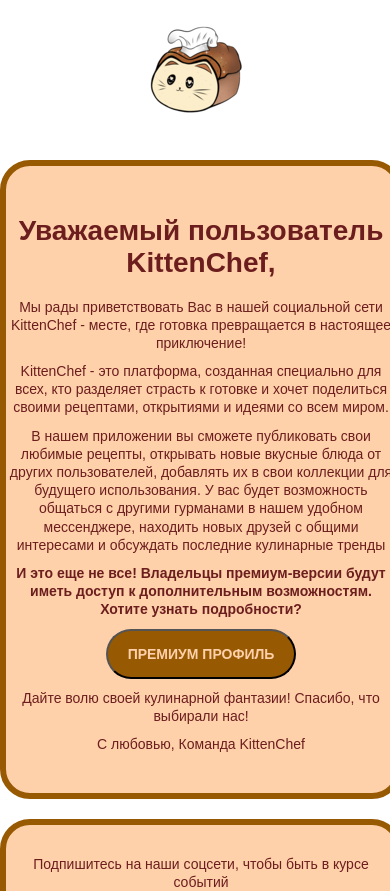
After one commit to paych3ck/kitten_chef, a Flask app: template templates/mail.html in a window 390 px wide. The commit adds this page. Shown: the top 891 px of the page. Run offline with Flask 3, Linux system fonts and the light colour scheme; the template is opened without the code that fills it, so the values that code supplies are empty; grey boxes are pictures that could not be loaded.

Commit message:
шаблон письма
Сделан шаблон пригласительного письма

```diff
--- /dev/null
+++ b/static/css/style_mail.css
@@ -0,0 +1,85 @@
+body {
+    background-color: white;
+    text-align: center;
+    margin: 0;
+    font-family: Arial, Helvetica, sans-serif;
+    font-size: 16px;
+}
+.container-center {
+    text-align: center;
+    word-break: break-word;
+    hyphens: none;
+    border-collapse: collapse !important;
+    vertical-align: top;
+    color: #6c1e1e;
+    font-family: Arial, sans-serif;
+    font-weight: normal;
+    font-size: 14px;
+    margin: 0px auto;
+    padding: 20px 0px;
+}
+p {
+    text-align: center;
+    color: #6c1e1e;
+    font-family: Arial, sans-serif;
+    font-weight: normal;
+    font-size: 14px;
+    line-height: 1.3;
+    margin: 0 0 10px;
+    padding: 0;
+}
+.container-info {
+    padding: 30px 0;
+    margin: 20px auto;
+    border: 6px solid #985903;
+    border-radius: 30px;
+    vertical-align: top;
+    text-align: left;
+    width: 600px;
+    max-width: 100%;
+    position: relative;
+    background-color: #ffd1aa;
+}
+
+.info {
+    word-break: break-word;
+    vertical-align: top;
+    text-align: center;
+    width: 100%;
+    color: #6c1e1e;
+    font-family: Arial, sans-serif;
+    font-weight: normal;
+    font-size: 14px;
+    margin: 0;
+    padding: 0px;
+}
+.container-info a {
+    text-decoration: none;
+    display: inline-block;
+    margin: 0 10px;
+    text-align: center;
+}
+.container-info img {
+    display: inline-block;
+    vertical-align: middle;
+}
+.premium {
+    display: block;
+    line-height: 14px;
+    color: #ffd1aa !important;
+    font-size: 14px !important;
+    border-radius: 30px;
+    -webkit-border-radius: 30px;
+    text-decoration: none;
+    font-weight: bold;
+    font-family: Arial, sans-serif;
+    text-align: center;
+    height: 100%;
+    background-color: #985903;
+    padding: 16px 20px;
+    margin: 0 auto;
+    margin-bottom: 10px;
+}
+.premium:hover{
+    background-color: #603a05;
+}
--- a/templates/login.html
+++ b/templates/login.html
@@ -8,6 +8,7 @@
 </head>
 <body>
   <div class="container">
+    <br><h1>Авторизация</h1>
     <form class="contact-form" method="post">
       <label for="email">E-MAIL</label>
       <input type="text" name='email' id="email">
--- /dev/null
+++ b/templates/mail.html
@@ -0,0 +1,54 @@
+<!DOCTYPE html>
+<html>
+    <head>
+        <title>Письмо пользователю</title>
+        <link rel="stylesheet" type="text/css" href="../static/css/style_mail.css">
+    </head>
+</html>
+<body>
+    <img class="container-center" src="../static/images/mail_mini.png" alt="KittenChef">
+    <div class="container-info">
+        <div class="info">
+            <p><h1><strong> Уважаемый пользователь KittenChef, </strong></h1></p>
+            <p>
+                Мы рады приветствовать Вас в нашей социальной сети KittenChef - месте, где готовка превращается в настоящее приключение!
+            </p>
+            <p>
+                KittenChef - это платформа, созданная специально для всех, кто разделяет страсть к готовке и хочет поделиться своими рецептами, открытиями и идеями со всем миром.
+            </p>
+            <p>
+                В нашем приложении вы сможете публиковать свои любимые рецепты, открывать новые вкусные блюда от других пользователей, добавлять их в свои коллекции для будущего использования. У вас будет возможность общаться с другими гурманами в нашем удобном мессенджере, находить новых друзей с общими интересами и обсуждать последние кулинарные тренды
+            </p>
+            <p><b>
+                И это еще не все! Владельцы премиум-версии будут иметь доступ к дополнительным возможностям. Хотите узнать подробности?
+            </p></b>
+        </div>
+        <div class="info">
+            <a href="https://vk.com/zeroimpact" target="_blank">
+                <input class="premium" value="ПРЕМИУМ ПРОФИЛЬ" type="submit">
+            </a>
+        </div>
+        <div class="info">
+            <p>
+                Дайте волю своей кулинарной фантазии! Спасибо, что выбирали нас!
+            </p>
+            <p>
+                С любовью,
+                Команда KittenChef
+            </p>
+        </div>
+    </div>
+    <div class="container-info">
+        <p>
+            Подпишитесь на наши соцсети, чтобы быть в курсе событий
+        </p>
+        <div class="info">
+            <a href="https://vk.com/digreen_17" target="_blank">
+                <img class="container-center" src="https://app.makemail.ru/content/a614979a5fe4638d2c212d2f67646249.png">
+            </a>
+            <a href="https://vk.com/paych3ck" target="_blank">
+                <img class="container-center" src=" https://app.makemail.ru/content/8f4aa8a7b8ca98b9a3693e974a66ea03.png">
+            </a>
+        </div>
+    </div>
+</body>
```
Also changed, not shown: static/css/style_register_login.css (+77 -0 lines), static/css/style_settings.css (added, +49 -0 lines), static/css/style_user_profile.css (+164 -14 lines), templates/settings.html (+23 -15 lines), templates/user_profile.html (+6 -8 lines), static/images/mail_mini.png (added).
